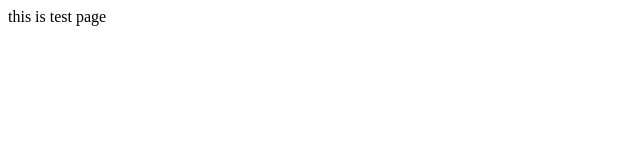
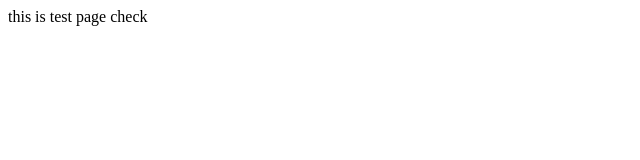
Before and after one commit to manobrata/imageBuild-jenkins, a plain HTML site: page index.html in a window 1280 px wide. Shown: the full height of the page, 0-640 px from the left. Drawn offline with Linux system fonts and the light colour scheme.

Commit message:
Update index.html

```diff
--- a/index.html
+++ b/index.html
@@ -1 +1 @@
-<html> this is test page </html>
+<html> this is test page check </html>
```
